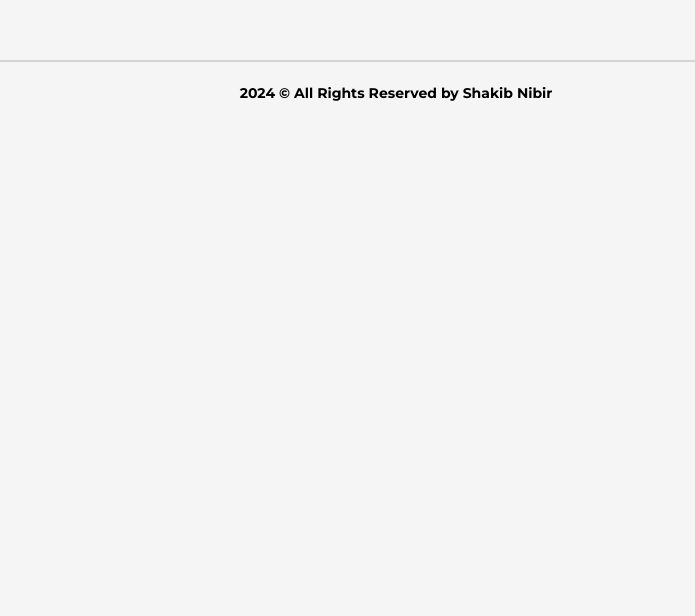
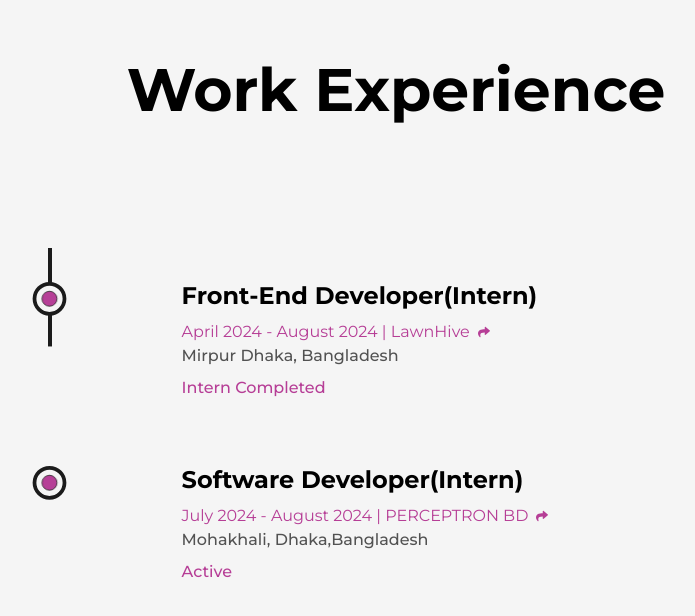
Before and after one commit to shakib-anwar-nibir17/shakib-nibir-portfolio, a Next.js app: page /about in a window 1280 px wide. Shown: the part 2202-2818 px from the top of the page, without its empty margins (244-939 px from the left). Before the commit the page ends 2326 px from the top, so only its background shows below. Built offline with nearby package versions, Linux system fonts and the light colour scheme.

Commit message:
work experience added

```diff
--- a/app/(pages)/AboutPage.js
+++ b/app/(pages)/AboutPage.js
@@ -3,6 +3,7 @@
 import Education from "@/components/Education";
 import ProfileImage from "@/components/ProfileImage";
 import Stats from "@/components/Stats";
+import WorkExperience from "@/components/WorkExperience";
 
 const AboutPage = () => {
   return (
@@ -17,6 +18,7 @@
         <Stats />
       </div>
       <Education />
+      <WorkExperience />
     </>
   );
 };
--- a/app/(pages)/HomePage.js
+++ b/app/(pages)/HomePage.js
@@ -7,7 +7,7 @@
 const HomePage = () => {
   return (
     <div className="flex flex-row lg:flex-col justify-center items-center gap-20 md:gap-10 py-10">
-      <div class="w-1/2 lg:w-full flex justify-center items-center">
+      <div className="w-1/2 lg:w-full flex justify-center items-center">
         <Image src={banner} alt="banner" priority className="w-3/4" />
       </div>
       <div className="w-1/2 lg:w-full flex flex-col">
--- /dev/null
+++ b/components/WorkExperience.js
@@ -0,0 +1,82 @@
+"use client";
+
+import { motion, useScroll } from "framer-motion";
+import Link from "next/link";
+import { useRef } from "react";
+import { FaShare } from "react-icons/fa";
+import LiIcon from "./LiIcon";
+
+const Details = ({ position, company, companyLink, time, address, work }) => {
+  const ref = useRef(null);
+  return (
+    <li
+      ref={ref}
+      className="my-8 first:mt-8 last:mb-0 w-[60%]  mx-auto flex flex-col"
+    >
+      <LiIcon reference={ref} />
+      <div className="space-y-2">
+        <h3 className="capitalize font-bold text-2xl md:text-xl dark:text-light">
+          {position}
+        </h3>
+        <h1>
+          <Link
+            href={companyLink}
+            target="_blank"
+            className="text-primary dark:text-primaryDark capitalize flex items-center gap-2"
+          >
+            {time} | {company} <FaShare size={12} />
+          </Link>
+        </h1>
+        <span className="capitalize text-dark/75 dark:text-light/75 font-medium">
+          {address}
+        </span>
+        <p className=" md:text-sm text-primary dark:text-primaryDark font-medium">
+          {work}
+        </p>
+      </div>
+    </li>
+  );
+};
+
+const WorkExperience = () => {
+  const ref = useRef();
+  const { scrollYProgress } = useScroll({
+    target: ref,
+    offset: ["start end", "center start"],
+  });
+
+  return (
+    <div className="my-64 lg:my-32 md:my-20">
+      <h2 className="font-bold text-6xl xl:text-5xl lg:text-4xl md:text-3xl mb-32 w-full text-center dark:text-light">
+        Work Experience
+      </h2>
+      <div className="w-[75%] mx-auto relative">
+        <motion.div
+          style={{ scaleY: scrollYProgress }}
+          ref={ref}
+          className="absolute left-9 top-0 bg-dark dark:bg-primaryDark h-[150%] md:h-[100%] w-1 origin-top"
+        />
+        <ul className="w-full flex flex-col items-start justify-between ml-4">
+          <Details
+            company="LawnHive"
+            position="Front-end Developer(Intern)"
+            companyLink="https://lawnhive.com/"
+            address="Mirpur Dhaka, Bangladesh"
+            time="April 2024 - August 2024"
+            work="Intern Completed"
+          />
+          <Details
+            company="PERCEPTRON BD"
+            position="Software Developer(Intern)"
+            companyLink="https://www.perceptron.site"
+            address="Mohakhali, Dhaka,Bangladesh"
+            time="July 2024 - August 2024"
+            work="Active"
+          />
+        </ul>
+      </div>
+    </div>
+  );
+};
+
+export default WorkExperience;
```
Also changed, not shown: 1 other file (tests, documents, lock files or other folders).
